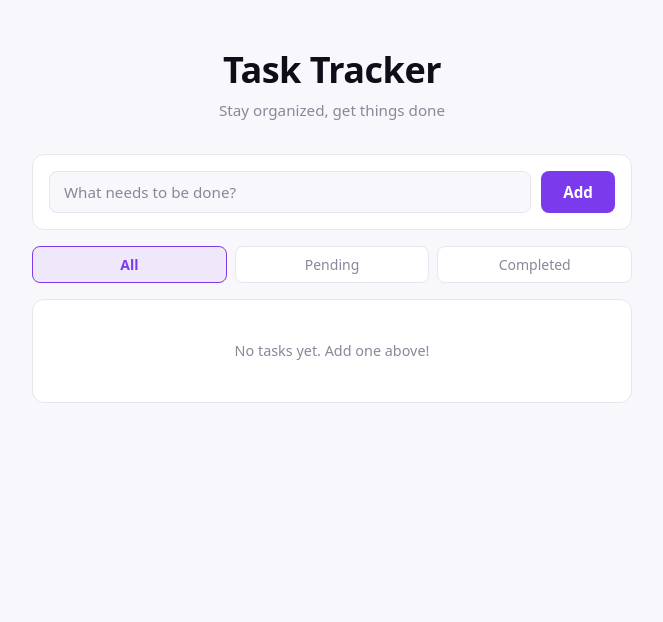
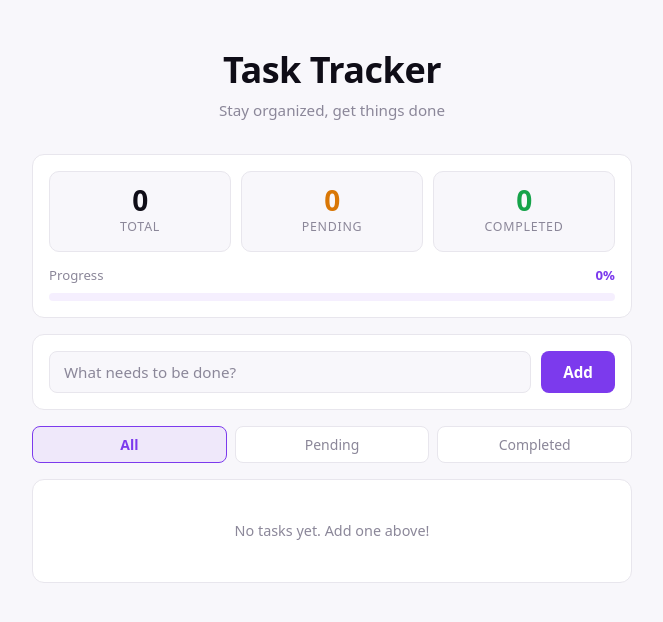
Before and after one commit to Mshega/task-tracker, a React (Vite) app: page / in a window 1280 px wide. Shown: the top 622 px of the page, without its empty margins (308-971 px from the left). Built offline with nearby package versions, Linux system fonts and the light colour scheme.

Commit message:
dashboard enhancement

```diff
--- a/src/App.css
+++ b/src/App.css
@@ -390,3 +390,99 @@
   outline: 2px solid var(--accent);
   outline-offset: 2px;
 }
+
+/* ── Summary dashboard ──────────────────────────────── */
+.summary {
+  background: var(--surface);
+  border: 1px solid var(--border);
+  border-radius: 12px;
+  padding: 16px;
+  display: flex;
+  flex-direction: column;
+  gap: 14px;
+}
+
+/* ── Summary cards ──────────────────────────────────── */
+.summary__cards {
+  display: grid;
+  grid-template-columns: repeat(3, 1fr);
+  gap: 10px;
+}
+
+.summary__card {
+  display: flex;
+  flex-direction: column;
+  align-items: center;
+  gap: 4px;
+  padding: 14px 8px;
+  background: var(--bg);
+  border: 1px solid var(--border);
+  border-radius: 10px;
+}
+
+.summary__card-value {
+  font-size: 1.75rem;
+  font-weight: 700;
+  line-height: 1;
+  letter-spacing: -0.5px;
+}
+
+.summary__card-label {
+  font-size: 0.775rem;
+  font-weight: 500;
+  text-transform: uppercase;
+  letter-spacing: 0.06em;
+  color: var(--text-muted);
+}
+
+.summary__card--total .summary__card-value {
+  color: var(--text-heading);
+}
+
+.summary__card--pending .summary__card-value {
+  color: var(--warning);
+}
+
+.summary__card--completed .summary__card-value {
+  color: var(--success);
+}
+
+/* ── Progress bar ────────────────────────────────────── */
+.summary__progress-header {
+  display: flex;
+  justify-content: space-between;
+  align-items: baseline;
+  margin-bottom: 8px;
+}
+
+.summary__progress-label {
+  font-size: 0.825rem;
+  font-weight: 500;
+  color: var(--text-muted);
+}
+
+.summary__progress-pct {
+  font-size: 0.825rem;
+  font-weight: 700;
+  color: var(--accent);
+}
+
+.summary__progress-track {
+  height: 8px;
+  background: var(--accent-subtle);
+  border-radius: 999px;
+  overflow: hidden;
+}
+
+.summary__progress-fill {
+  height: 100%;
+  background: var(--accent);
+  border-radius: 999px;
+  transition: width 0.4s ease;
+}
+
+@media (max-width: 480px) {
+  .summary__card-value {
+    font-size: 1.4rem;
+  }
+}
--- a/src/App.jsx
+++ b/src/App.jsx
@@ -1,5 +1,48 @@
 import { useState, useEffect, useRef, useCallback } from 'react'
 import './App.css'
+
+/* ── Summary dashboard ──────────────────────────────── */
+function TaskSummary({ total, pending, completed }) {
+  const pct = total === 0 ? 0 : Math.round((completed / total) * 100)
+
+  return (
+    <section className="summary" aria-label="Task summary dashboard">
+      <div className="summary__cards">
+        <div className="summary__card summary__card--total">
+          <span className="summary__card-value">{total}</span>
+          <span className="summary__card-label">Total</span>
+        </div>
+        <div className="summary__card summary__card--pending">
+          <span className="summary__card-value">{pending}</span>
+          <span className="summary__card-label">Pending</span>
+        </div>
+        <div className="summary__card summary__card--completed">
+          <span className="summary__card-value">{completed}</span>
+          <span className="summary__card-label">Completed</span>
+        </div>
+      </div>
+
+      <div className="summary__progress" aria-label={`${pct}% of tasks completed`}>
+        <div className="summary__progress-header">
+          <span className="summary__progress-label">Progress</span>
+          <span className="summary__progress-pct">{pct}%</span>
+        </div>
+        <div
+          className="summary__progress-track"
+          role="progressbar"
+          aria-valuenow={pct}
+          aria-valuemin={0}
+          aria-valuemax={100}
+        >
+          <div
+            className="summary__progress-fill"
+            style={{ width: `${pct}%` }}
+          />
+        </div>
+      </div>
+    </section>
+  )
+}
 
 const FILTERS = ['All', 'Pending', 'Completed']
 const STORAGE_KEY = 'task-tracker-tasks'
@@ -124,6 +167,12 @@ function App() {
       </header>
 
       <main className="main">
+        <TaskSummary
+          total={totalCount}
+          pending={pendingCount}
+          completed={completedCount}
+        />
+
         <section className="input-section" aria-label="Add a new task">
           <div className="input-row">
             <input
```
